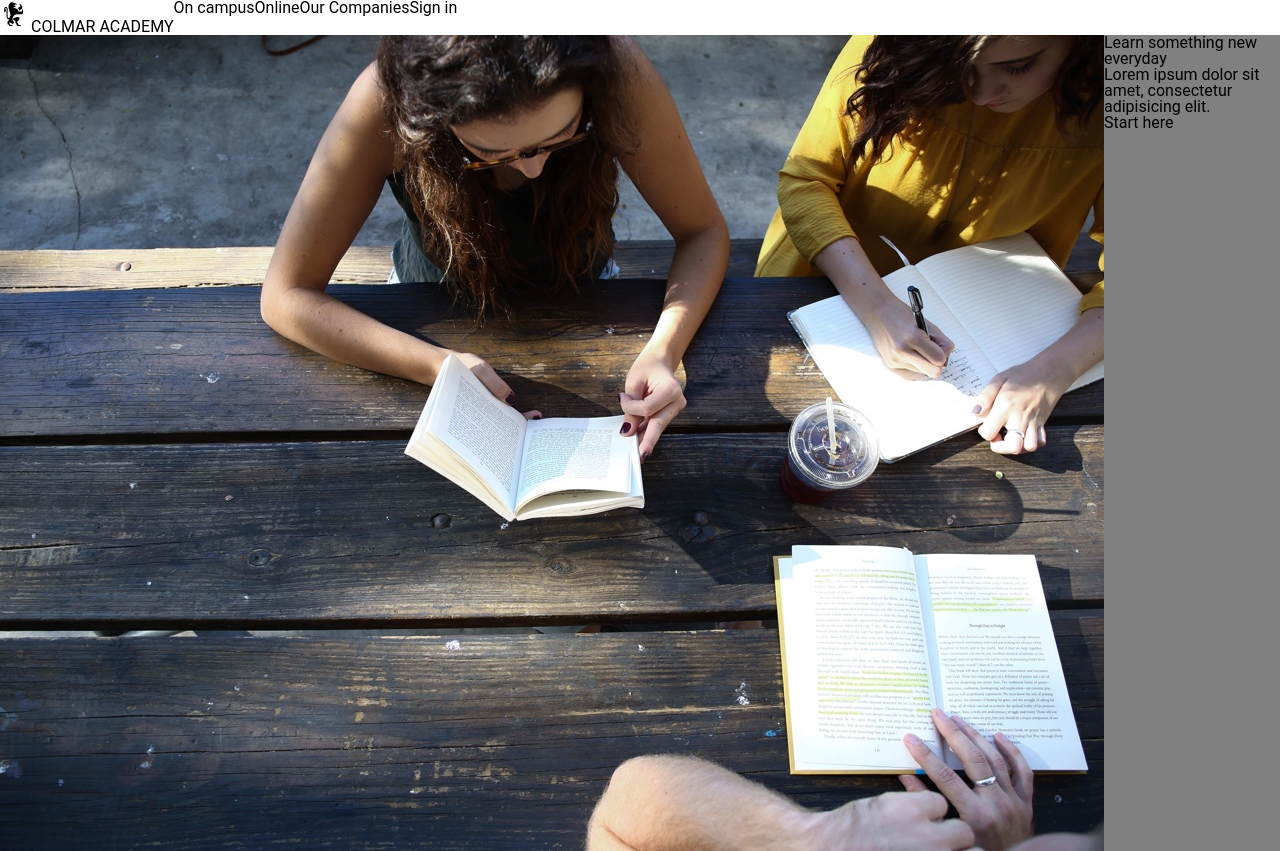
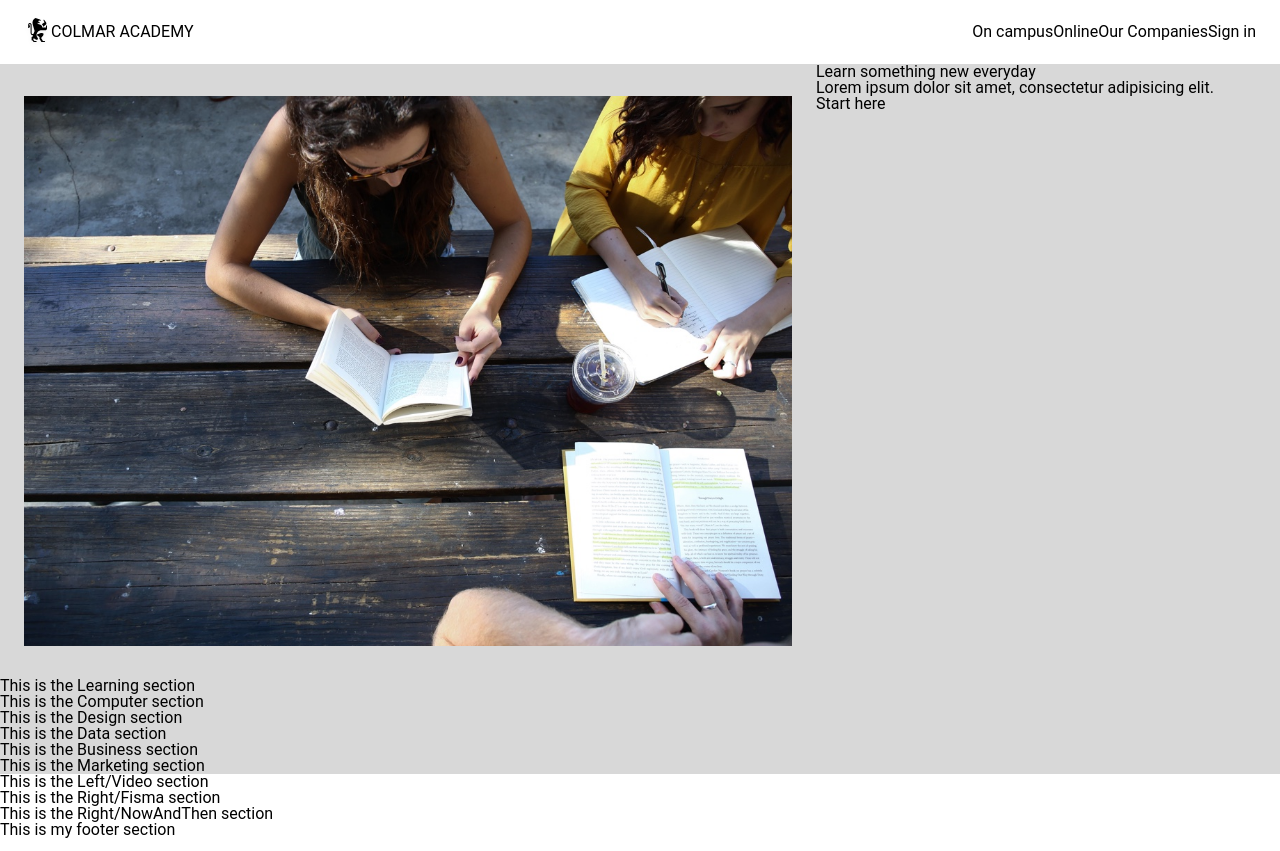
Before and after one commit to dogea/ColmarAcademy, a plain HTML site: page index.html in a window 1280 px wide. Shown: the top 851 px of the page. Drawn offline with Linux system fonts and the light colour scheme.

Commit message:
Worked on the Header and Banner sections

```diff
--- a/index.html
+++ b/index.html
@@ -28,7 +28,6 @@
 
         <div class="banner">
           <div class="left">
-            <img src="./resources/media/banner.jpg" alt="">
           </div>
           <div class="right">
             <p>Learn something new everyday</p>
--- a/resources/css/style.css
+++ b/resources/css/style.css
@@ -4,11 +4,30 @@ html {
 }
 
 header {
-  display: inline-flex;
+  display: flex;
+  height: 64px;
+  width: 100%;
+  align-items: center;
+  position: fixed;
+  background-color: white;
+  z-index: 1;
+}
+
+.logo {
+  display: flex;
+  height: 32px;
+  align-items: center;
+  margin-left: 24px;
+  flex-grow: 1;
 }
 
 nav {
-  display: inline-flex;
+  display: flex;
+  margin-right: 24px;
+}
+
+ul {
+  justify-content: space-between;
 }
 
 footer {
@@ -20,10 +39,27 @@ header nav ul {
 }
 
 .banner {
-  background-color: grey;
   display: flex;
+  background-color: #D8D8D8;
+  display: flex;
+  position: relative;
+  top: 64px;
+  width: 100%;
+}
+
+.banner .left {
+  background: url("../media/banner.jpg");
+  background-repeat: no-repeat;
+  background-position: center;
+  background-size: cover;
+  margin-top: 32px;
+  margin-right: 24px;
+  margin-bottom: 32px;
+  margin-left: 24px;
+  height: 550px;
+  width: 60%;
 }
 
 .learning {
-  background-color: grey;
+  background-color: #D8D8D8;
 }
```
